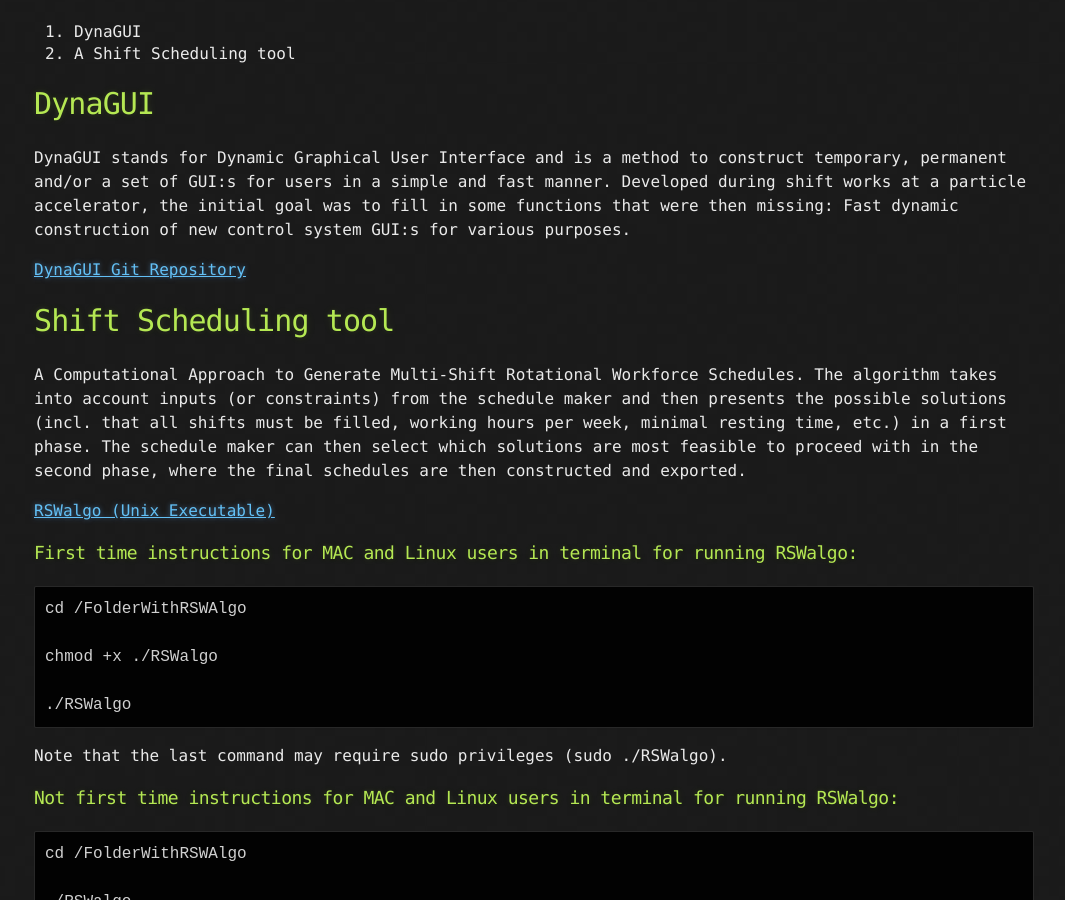
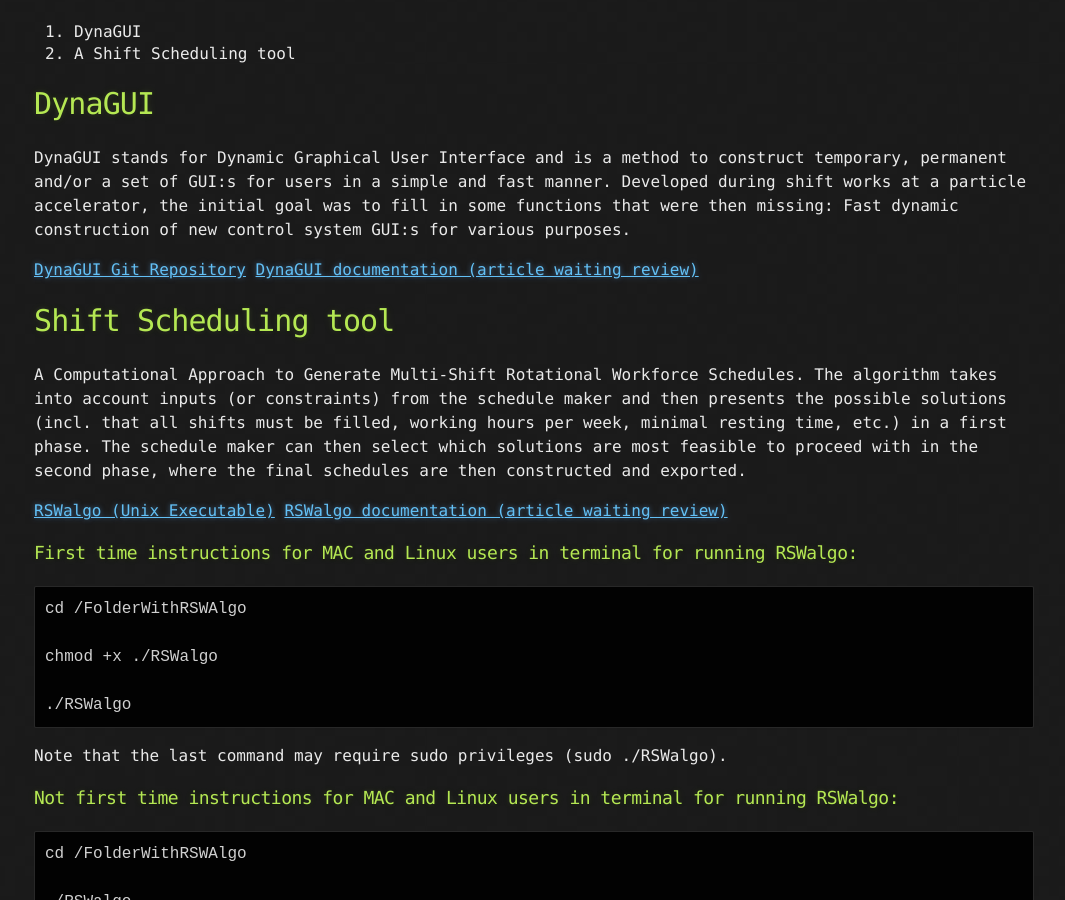
Before and after one commit to benjaminbolling/benjaminbolling.github.io, a Jekyll site: the page built from index.md, in a window 1280 px wide and 900 px high, scrolled down 469 px. Shown: the whole window, without its empty margins (106-1171 px from the left). Built offline with Jekyll 4.4.1, drawn with Linux system fonts in a browser that asks for light colours; our own code applies the rules of GitHub Pages for plain Markdown files.

Commit message:
Added pdf files

````diff
--- a/index.md
+++ b/index.md
@@ -17,11 +17,13 @@
 DynaGUI stands for Dynamic Graphical User Interface and is a method to construct temporary, permanent and/or a set of GUI:s for users in a simple and fast manner. Developed during shift works at a particle accelerator, the initial goal was to fill in some functions that were then missing: Fast dynamic construction of new control system GUI:s for various purposes.
 
 [DynaGUI Git Repository](https://github.com/benjaminbolling/DynaGUI/blob/master/README.md)
+[DynaGUI documentation (article waiting review)](https://github.com/benjaminbolling/benjaminbolling.github.io/raw/master/downloads/DynaGUI_documentation.pdf)
 
 # Shift Scheduling tool
 A Computational Approach to Generate Multi-Shift Rotational Workforce Schedules. The algorithm takes into account inputs (or constraints) from the schedule maker and then presents the possible solutions (incl. that all shifts must be filled, working hours per week, minimal resting time, etc.) in a first phase. The schedule maker can then select which solutions are most feasible to proceed with in the second phase, where the final schedules are then constructed and exported.
 
 [RSWalgo (Unix Executable)](https://github.com/benjaminbolling/benjaminbolling.github.io/raw/master/downloads/RSWalgo)
+[RSWalgo documentation (article waiting review)](https://github.com/benjaminbolling/benjaminbolling.github.io/raw/master/downloads/ShiftSchedulingApp_documentation.pdf)
 
 ### First time instructions for MAC and Linux users in terminal for running RSWalgo:
 ```
````
Also changed, not shown: 2 other files.
